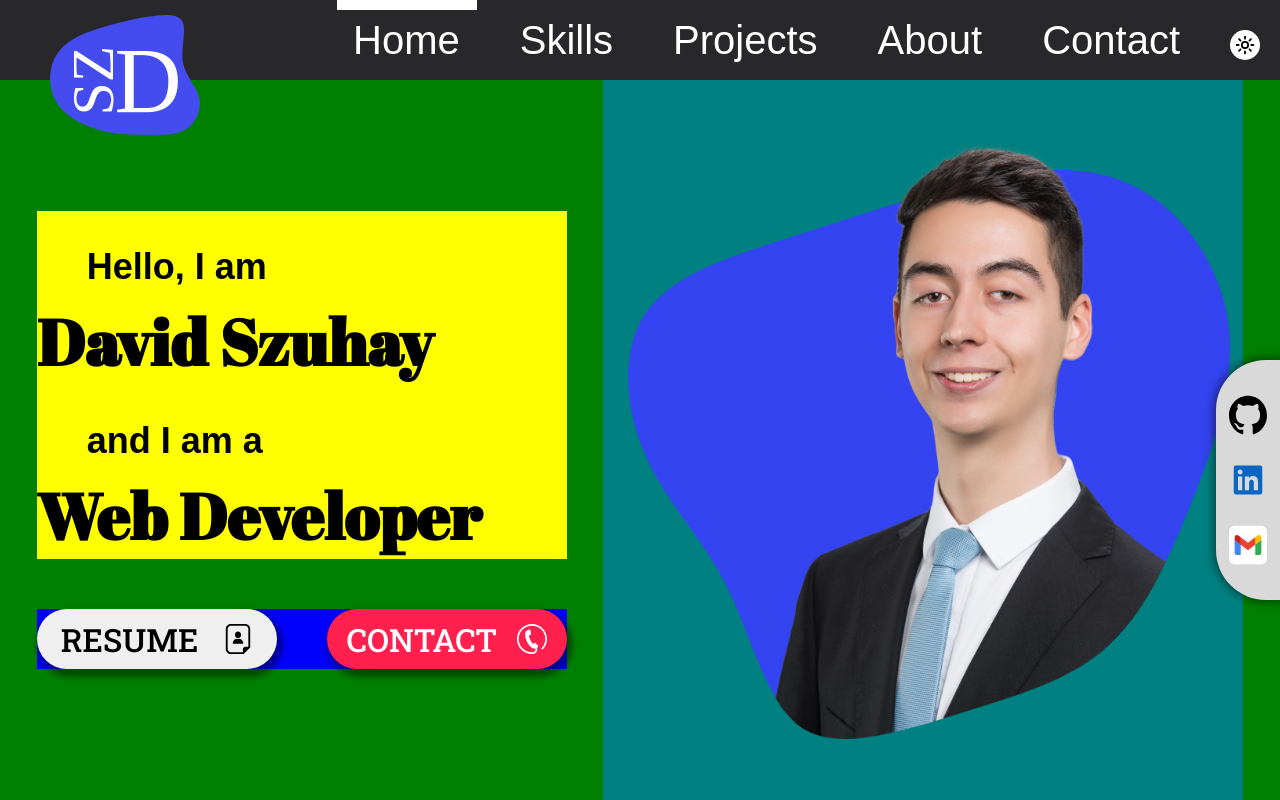
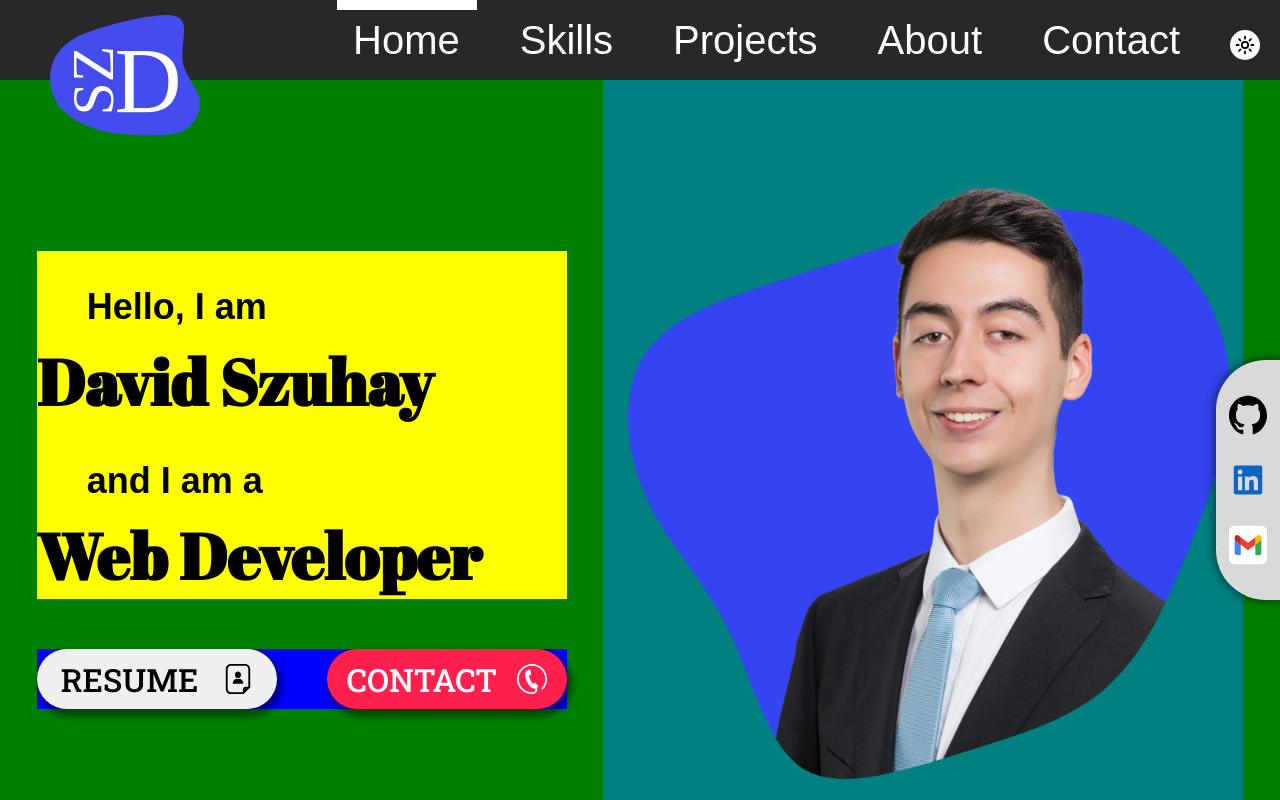
Before and after one commit to szuhaydv/szuhaydv.github.io, an Angular app: page / in a window 1280 px wide. Shown: the top 800 px of the page. Built offline with nearby package versions, Linux system fonts and the light colour scheme; a web font is replaced by a local one.

Commit message:
sticky header

```diff
--- a/src/app/header/header.component.css
+++ b/src/app/header/header.component.css
@@ -2,7 +2,8 @@ header {
   height: 8rem;
   width: 100%;
   background-color: var(--clr-header);
-  position: fixed;
+  position: sticky;
+  top: 0;
   display: flex
 }
 
--- a/src/app/main/main.component.css
+++ b/src/app/main/main.component.css
@@ -8,10 +8,9 @@ main {
 }
 
 main .hero {
-  margin-top: 8rem;
   max-width: 1280px;
   width: 100%;
-  height: calc(100vh - 8rem);
+  height: calc(100vh);
   background-color: green;
   display: flex;
   justify-content: space-evenly;
```
